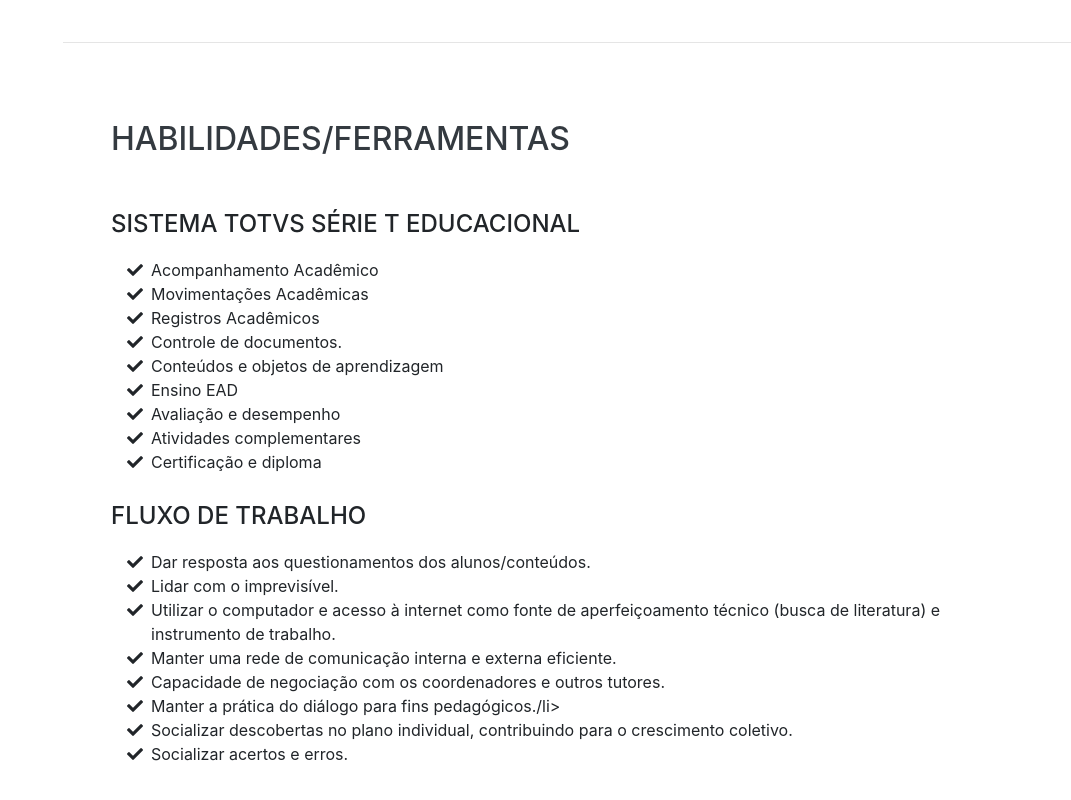
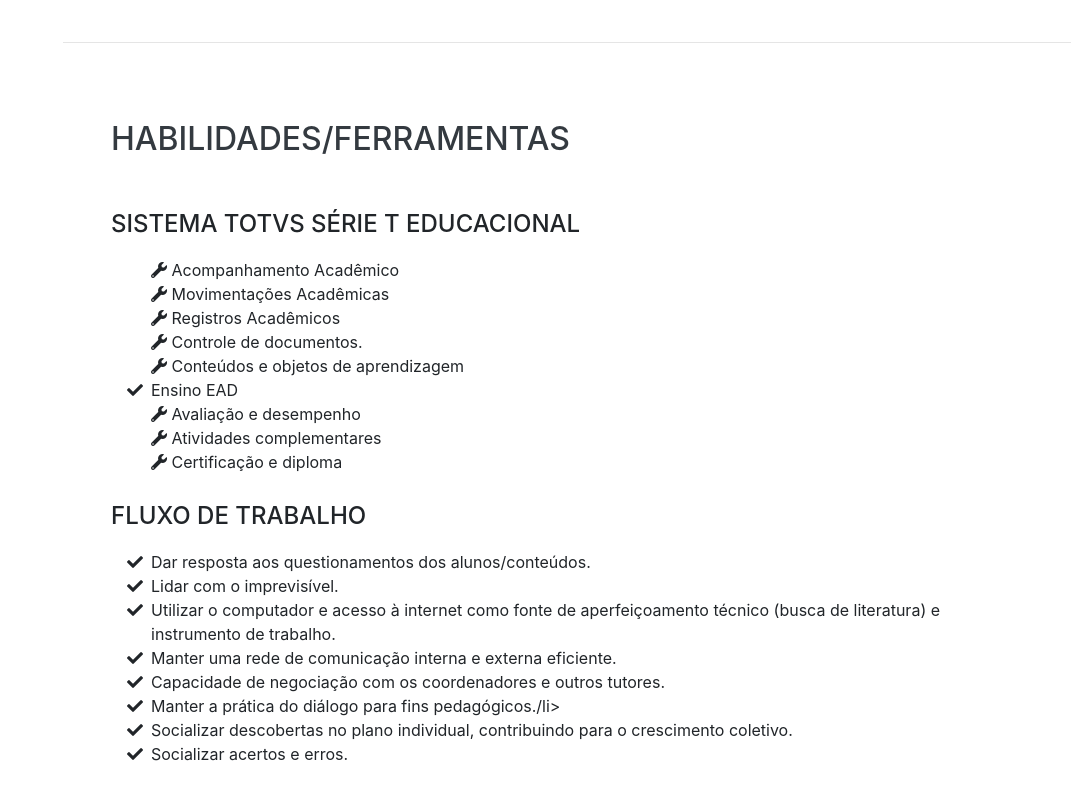
Before and after one commit to marinagarcia89/marinagarcia89.github.io, a website with bundled scripts: page pages/index.html in a window 1280 px wide. Shown: the part 2489-3289 px from the top of the page, without its empty margins (209-1280 px from the left). Built offline with nearby package versions, Linux system fonts and the light colour scheme; a web font is replaced by a local one.

Commit message:
ATUALIZAR portfolioS

```diff
--- a/pages/index.html
+++ b/pages/index.html
@@ -192,32 +192,32 @@
 
  		<ul class="fa-ul mb-0">
 			<li>
-			<i class="fa-li fa fa-check"></i>
+			<i class="fas fa-wrench"></i>
 				Acompanhamento Acadêmico</li>
 			<li>
-			<i class="fa-li fa fa-check"></i>
+			<i class="fas fa-wrench"></i>
 				Movimentações Acadêmicas</li>
 			<li>
-			<i class="fa-li fa fa-check"></i>
+			<i class="fas fa-wrench"></i>
 				Registros Acadêmicos </li>
 			<li>
-			<i class="fa-li fa fa-check"></i>
+			<i class="fas fa-wrench"></i>
 				Controle de documentos. </li>
 
 			<li>
-			<i class="fa-li fa fa-check"></i>
+			<i class="fas fa-wrench"></i>
 				Conteúdos e objetos  de aprendizagem</li>
 			<li>
 			<i class="fa-li fa fa-check"></i>
 				Ensino EAD</li>
 			<li>
-			<i class="fa-li fa fa-check"></i>
+			<i class="fas fa-wrench"></i>
 				Avaliação e desempenho</li>
 			<li>
-			<i class="fa-li fa fa-check"></i>
+			<i class="fas fa-wrench"></i>
 				Atividades complementares </li>
 		    <li>
-			<i class="fa-li fa fa-check"></i>
+			<i class="fas fa-wrench"></i>
 				Certificação e diploma </li>
 
 
```
